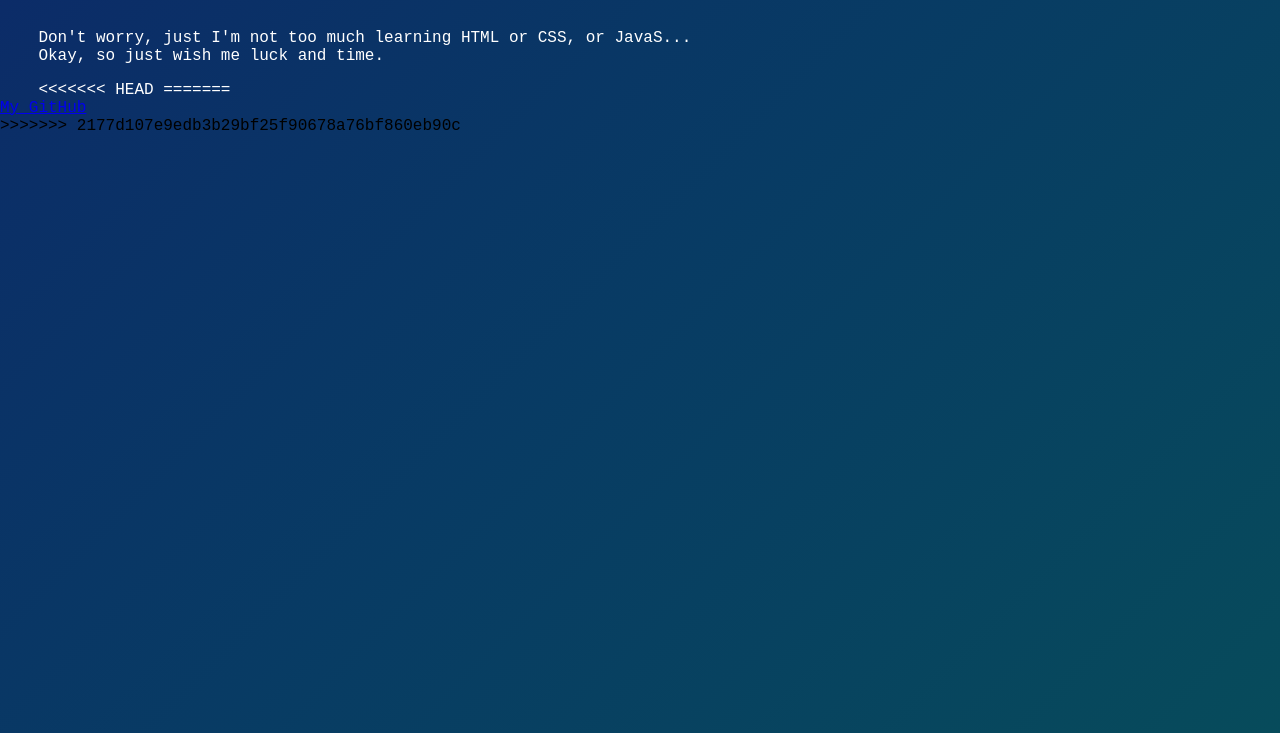
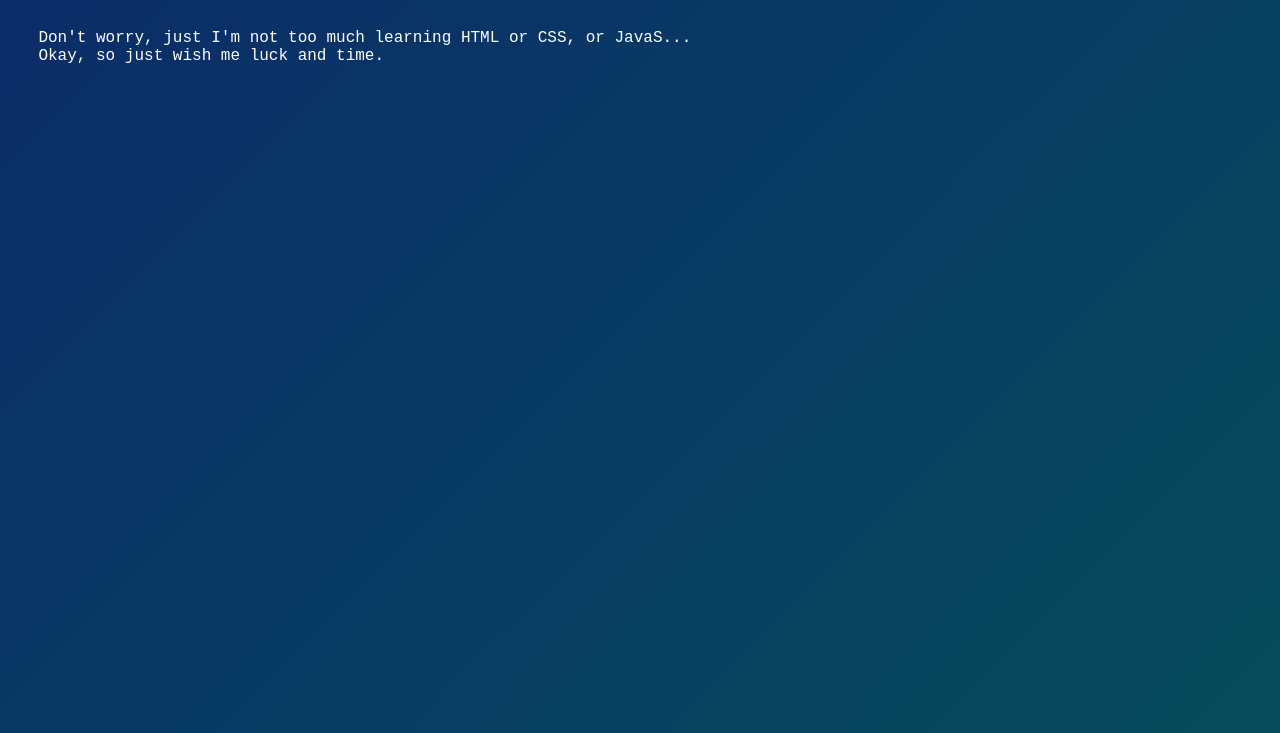
Before and after one commit to TheST1076/thest1076.github.com, a plain HTML site: page index.html in a window 1280 px wide. Shown: the part 67-800 px from the top of the page. Drawn offline with Linux system fonts and the light colour scheme.

Commit message:
Update index.html

```diff
--- a/index.html
+++ b/index.html
@@ -21,12 +21,5 @@
         Don't worry, just I'm not too much learning HTML or CSS, or JavaS...<br>
         Okay, so just wish me luck and time.
     </p>
-<<<<<<< HEAD
-=======
-</div>
-<div class="MyLink">
-    <a href="https://github.com/TheST1076" target="_blank">My GitHub</a>
-</div>
->>>>>>> 2177d107e9edb3b29bf25f90678a76bf860eb90c
 </body>
 </html>
```
